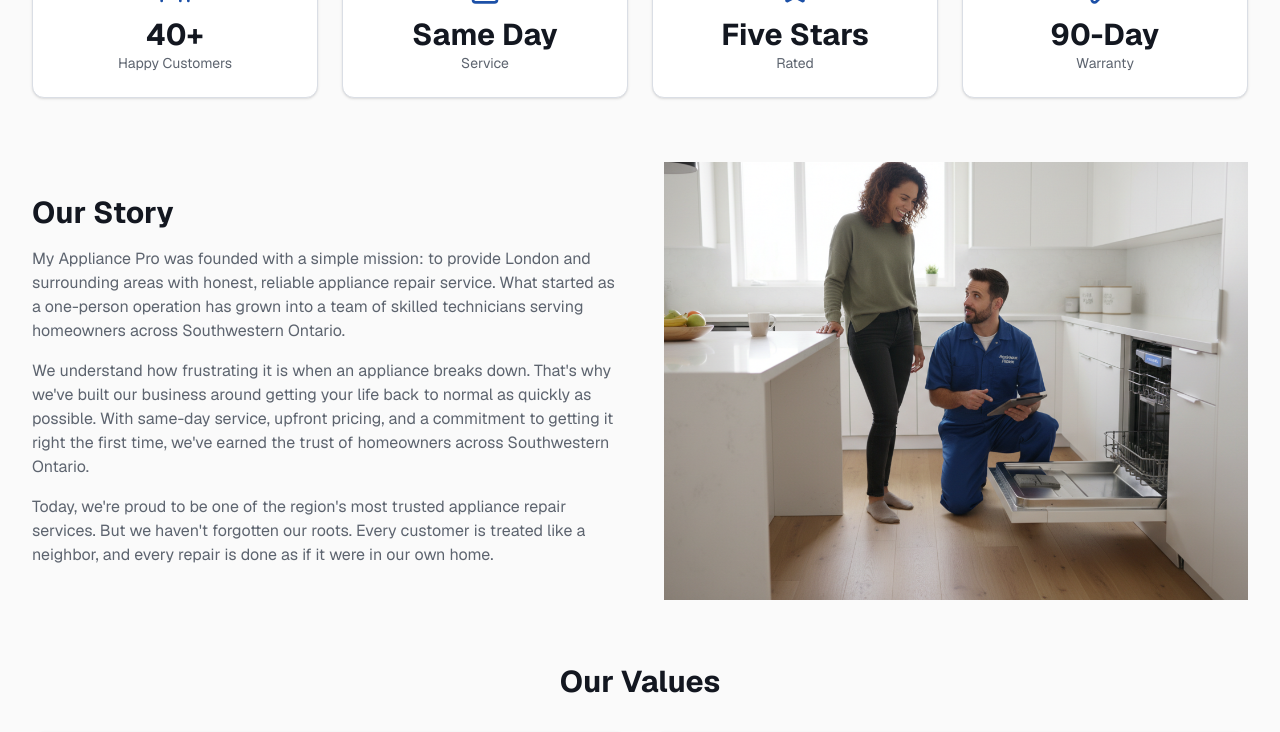
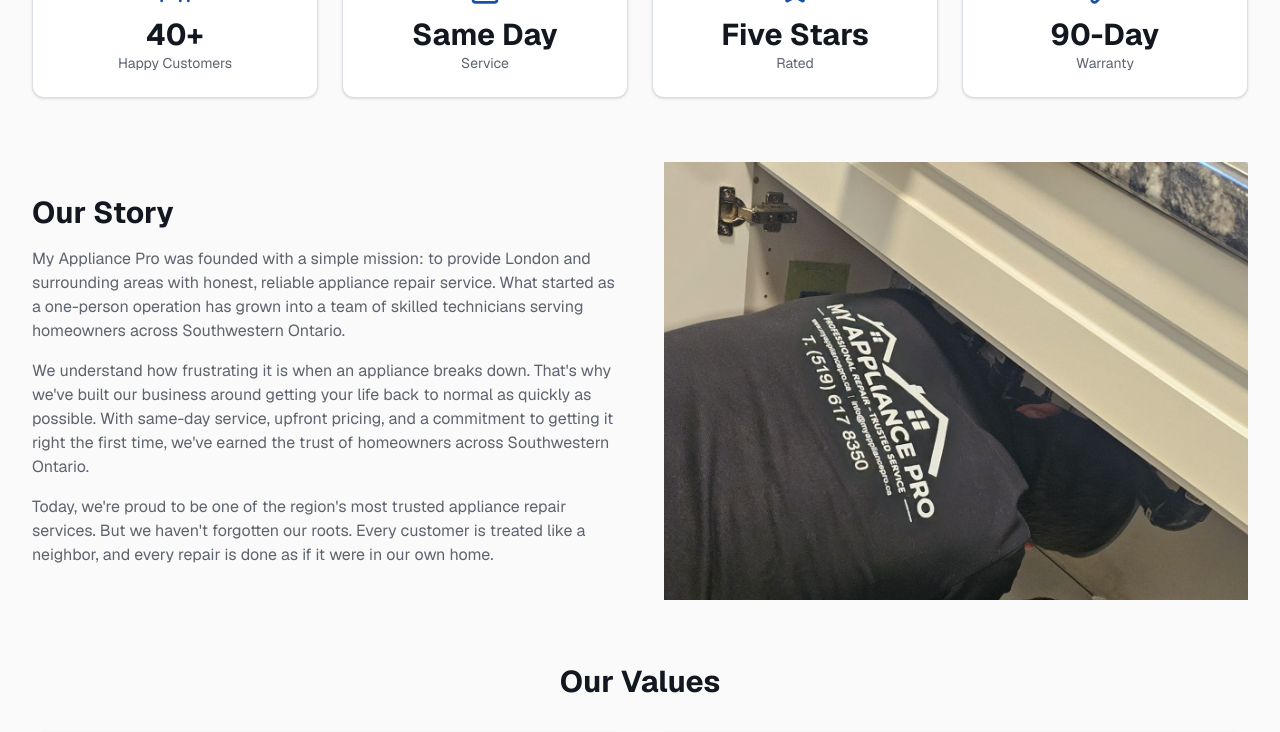
Before and after one commit to cgalvis20-beep/v0-wordpress-appliance-repair, a Next.js app: page /about in a window 1280 px wide. Shown: the part 541-1273 px from the top of the page. Built offline with nearby package versions, Linux system fonts and the light colour scheme.

Commit message:
Replace Our Story photo

```diff
--- a/app/about/page.tsx
+++ b/app/about/page.tsx
@@ -113,8 +113,8 @@ export default function AboutPage() {
           <div className="relative">
             <div className="aspect-[4/3] rounded-2xl overflow-hidden">
               <Image
-                src="/images/about/our-story.png"
-                alt="My Appliance Pro technician explaining repair to customer"
+                src="/images/about/our-story.jpg"
+                alt="My Appliance Pro technician repairing an appliance under a kitchen counter"
                 fill
                 className="object-cover"
                 priority
```
Also changed, not shown: public/images/about/our-story.jpg (added), public/images/about/our-story.png (deleted).
